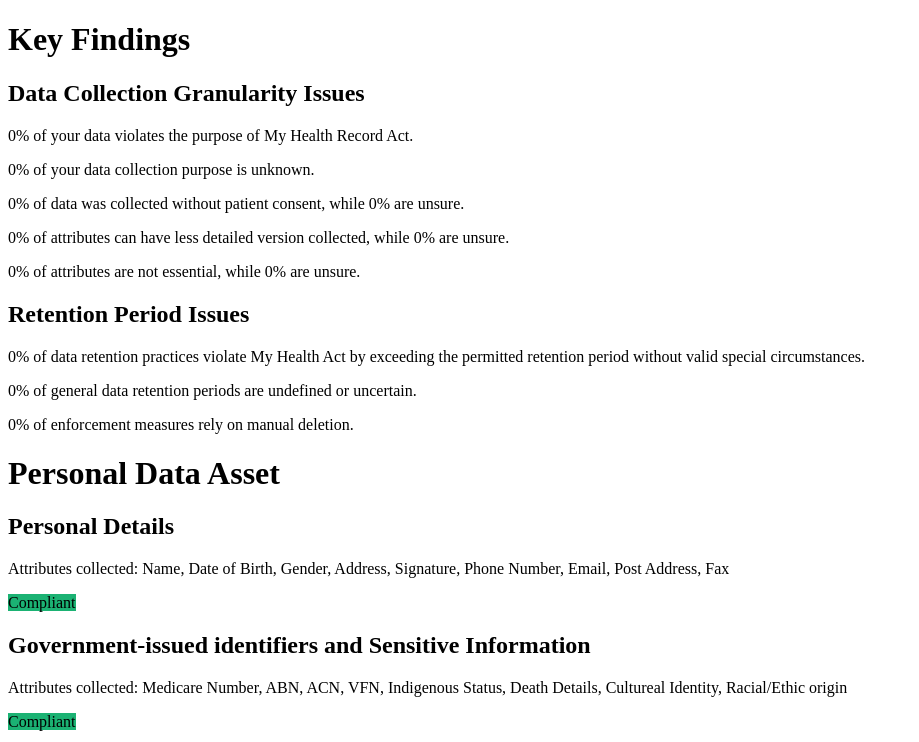
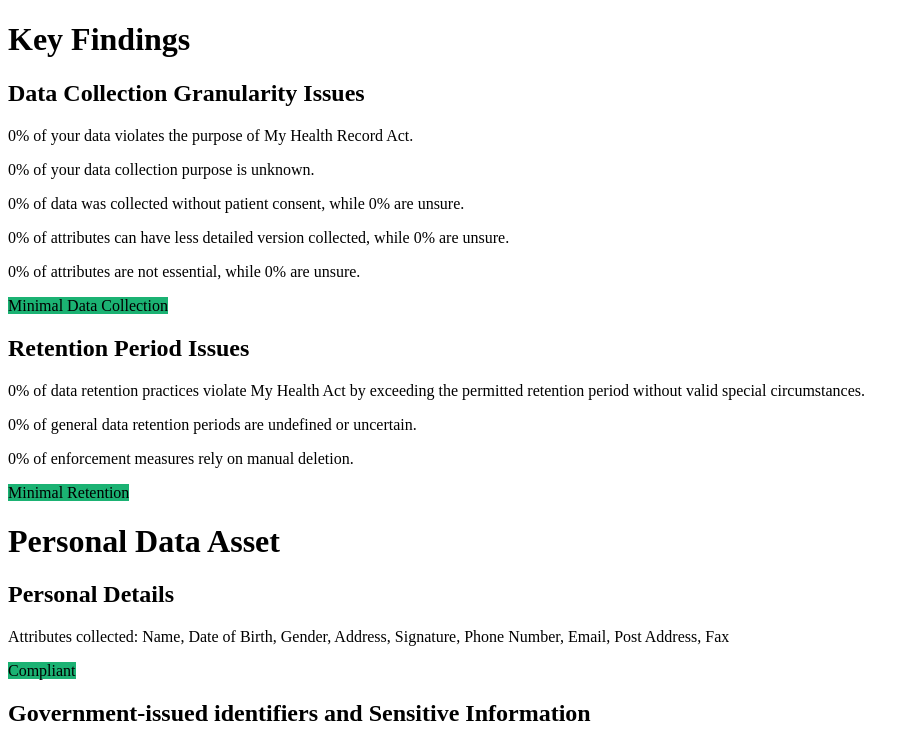
Before and after one commit to jiji-jpg/Data_Minimisation, a Flask app: page /test in a window 1280 px wide. Shown: the top 742 px of the page, without its empty margins (0-919 px from the left). Run offline with Flask 3, Linux system fonts and the light colour scheme.

Commit message:
Add key findings label logic

```diff
--- a/Frontend/static/js/keyFinding.js
+++ b/Frontend/static/js/keyFinding.js
@@ -43,7 +43,101 @@ function renderKeyFindings(data, mhrAct, privacyAct, useMHR) {
 
         document.getElementById("manual-delete-result").textContent =
             `${retentionResult.manualDeleted}% of enforcement measures rely on manual deletion.`;
+
+        // Check if Attribute = Not Applicable
+        const assets = data["data"][1][0];
+        const categories = Object.values(assets).flat();
+        let hasValidData = false;
+
+        categories.forEach(categoryObj => {
+            const details = categoryObj[Object.keys(categoryObj)[0]];
+
+            const attributeObj = details.find(item => item.attributeCollected !== undefined);
+
+            if (attributeObj && Array.isArray(attributeObj.attributeCollected)) {
+                const valid = attributeObj.attributeCollected.some(attr =>
+                    attr.toLowerCase().trim() !== "not applicable"
+                );
+
+                if (valid) {
+                    hasValidData = true;
+                }
+            }
+        });
+
+        if (!hasValidData) {
+            return;
+        }
+
+        // Data Collection Score (for labels)
+        const dataCollectionScore =
+            (
+                purposeResult.violation +
+                purposeResult.unsure +
+                consentResult.violation +
+                lessDetailedResult.violation +
+                essentialResult.violation
+            ) / 5;
+
+        // Retention Score (for labels)
+        const retentionScore =
+            (
+                retentionResult.illegalMHR +
+                retentionResult.unsure +
+                retentionResult.manualDeleted
+            ) / 3;
+
+        // Collection Label
+        const dataLabel = document.createElement("span");
+        dataLabel.classList.add("badge");
+
+        if (dataCollectionScore < 33) {
+            dataLabel.textContent = "Minimal Data Collection";
+            dataLabel.style.backgroundColor = "#1bb273";
+        }
+        else if (dataCollectionScore < 66) {
+            dataLabel.textContent = "Sufficient Data Collection";
+            dataLabel.style.backgroundColor = "#f39c12";
+        }
+        else {
+            dataLabel.textContent = "Excessive Data Collection";
+            dataLabel.style.backgroundColor = "#ff002f";
+        }
+        dataLabel.classList.add("issue-collection-label");
+        document.querySelector(".granularity-issues").appendChild(dataLabel);
+
+
+        // Retention Label
+        const retentionLabel = document.createElement("span");
+        retentionLabel.classList.add("badge");
+
+        if (retentionScore < 33) {
+            retentionLabel.textContent = "Minimal Retention";
+            retentionLabel.style.backgroundColor = "#1bb273";
+        }
+        else if (retentionScore < 66) {
+            retentionLabel.textContent = "Appropriate Retention";
+            retentionLabel.style.backgroundColor = "#f39c12";
+        }
+        else {
+            retentionLabel.textContent = "Extended Retention";
+            retentionLabel.style.backgroundColor = "#ff002f";
+        }
+        retentionLabel.classList.add("issue-retention-label");
+        document.querySelector(".retention-issues").appendChild(retentionLabel);
     }
+}
+// == Functions for Labels (Data Collection & Retention) ==
+function getDataCollectionLabel(score) {
+    if (score < 33) return "Minimal Data Collection";
+    if (score < 66) return "Sufficient Data Collection";
+    return "Excessive Data Collection";
+}
+
+function getRetentionLabel(score) {
+    if (score < 33) return "Minimal Retention";
+    if (score < 66) return "Appropriate Retention";
+    return "Extended Retention";
 }
 
 // == Functions for Key Findings ==
--- a/Frontend/templates/pages/test.html
+++ b/Frontend/templates/pages/test.html
@@ -8,18 +8,21 @@
 
   <h1 id="key-finding-title"> Key Findings</h1>
 
+  <div class="granularity-issues">
   <h2> Data Collection Granularity Issues </h2>
   <p id="mhr-result"></p>
   <p id="purpose-unsure-result"></p>
   <p id="consent-result"></p>
   <p id="less-detailed-result"></p>
   <p id="non-essential-result"></p>
+  </div>
 
+  <div class="retention-issues">
   <h2> Retention Period Issues </h2>
   <p id="retention-result"></p>
   <p id="retention-unknown-result"></p>
   <p id="manual-delete-result"></p>
-
+  </div>
 
   <div id="findingsByCategories">
   </div>
```
